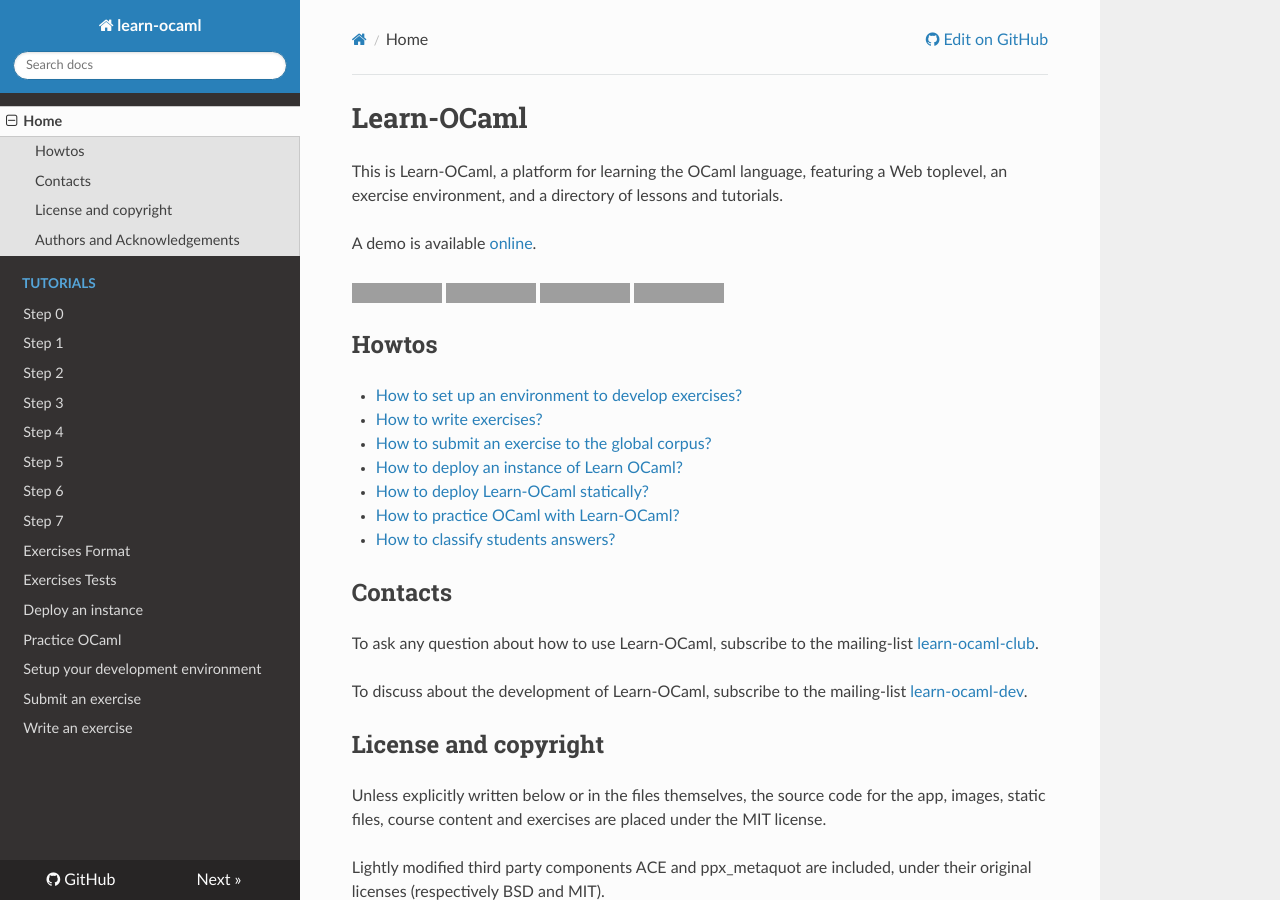
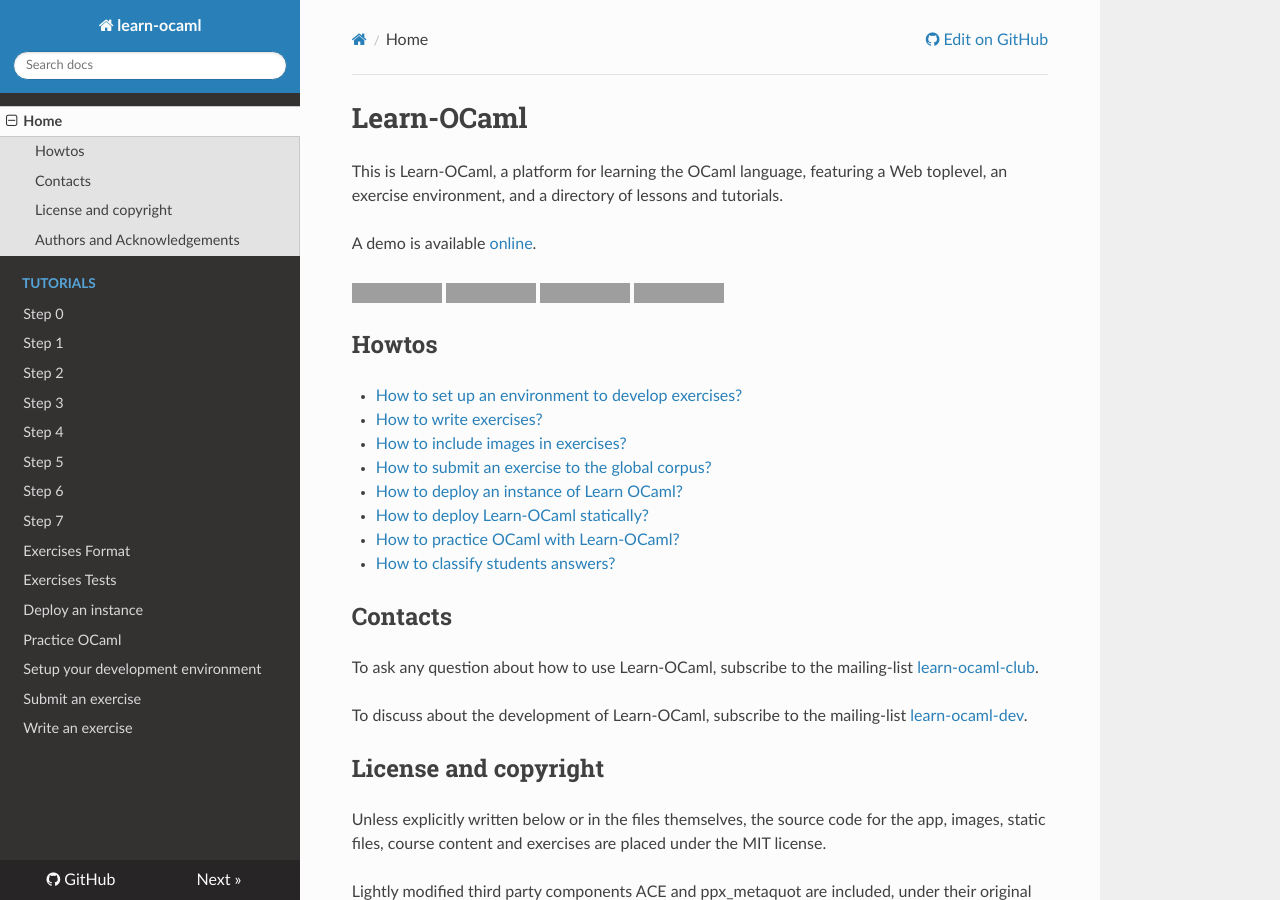
Before and after one commit to ocaml-sf/learn-ocaml, an MkDocs documentation site: the page built from docs/index.md, in a window 1280 px wide and 900 px high. Built offline with MkDocs 1.6.1, drawn with Linux system fonts in a browser that asks for light colours; nearby versions of some CDN libraries; grey boxes are pictures that could not be loaded.

Commit message:
docs: Update index.md
Follows-up: d3bc210f616bc5c27b329c24efd6e863d4ec1d62

```diff
--- a/docs/index.md
+++ b/docs/index.md
@@ -17,6 +17,7 @@
 
 * [How to set up an environment to develop exercises?](./howto-setup-exercise-development-environment.md)
 * [How to write exercises?](./howto-write-exercises.md)
+* [How to include images in exercises?](./howto-include-images-in-exercises.md)
 * [How to submit an exercise to the global corpus?](./howto-submit-an-exercise.md)
 * [How to deploy an instance of Learn OCaml?](./howto-deploy-a-learn-ocaml-instance.md)
 * [How to deploy Learn-OCaml statically?](./howto-deploy-learn-ocaml-statically.md)
```
Also changed, not shown: README.md (+1 -0 lines).
